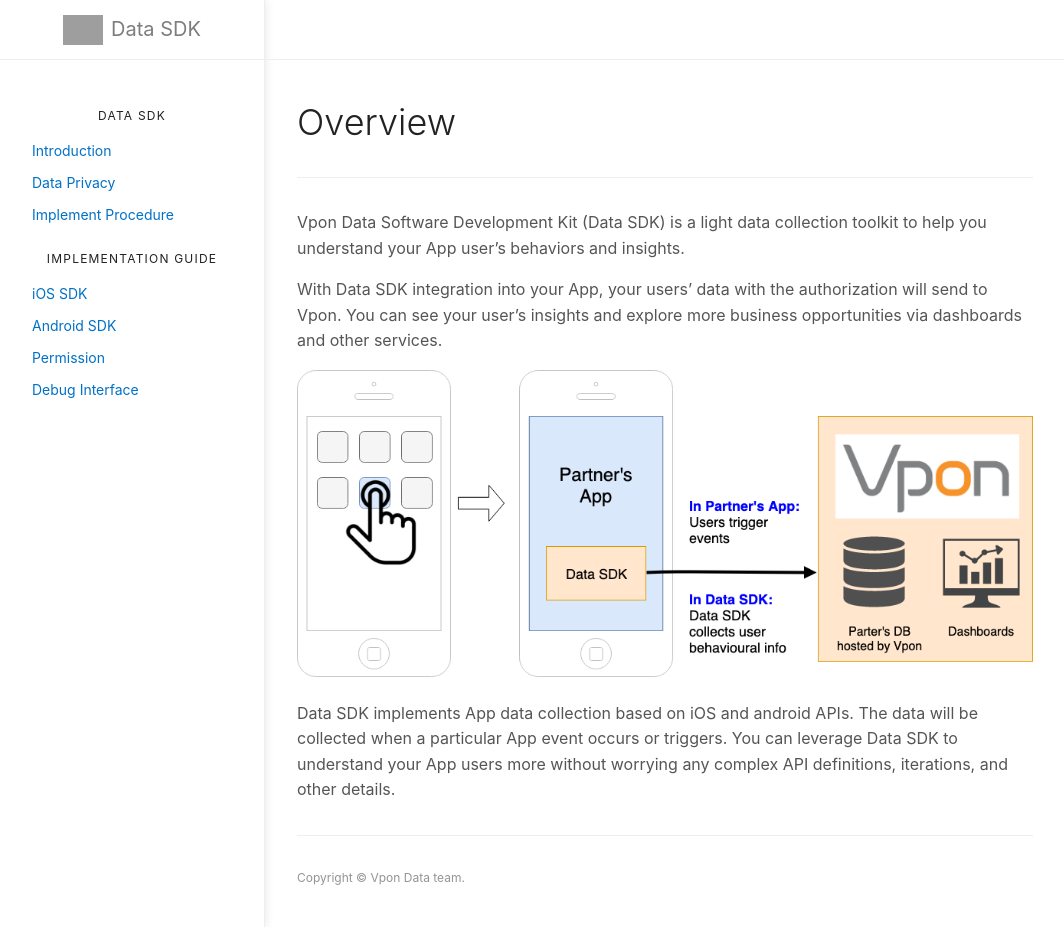
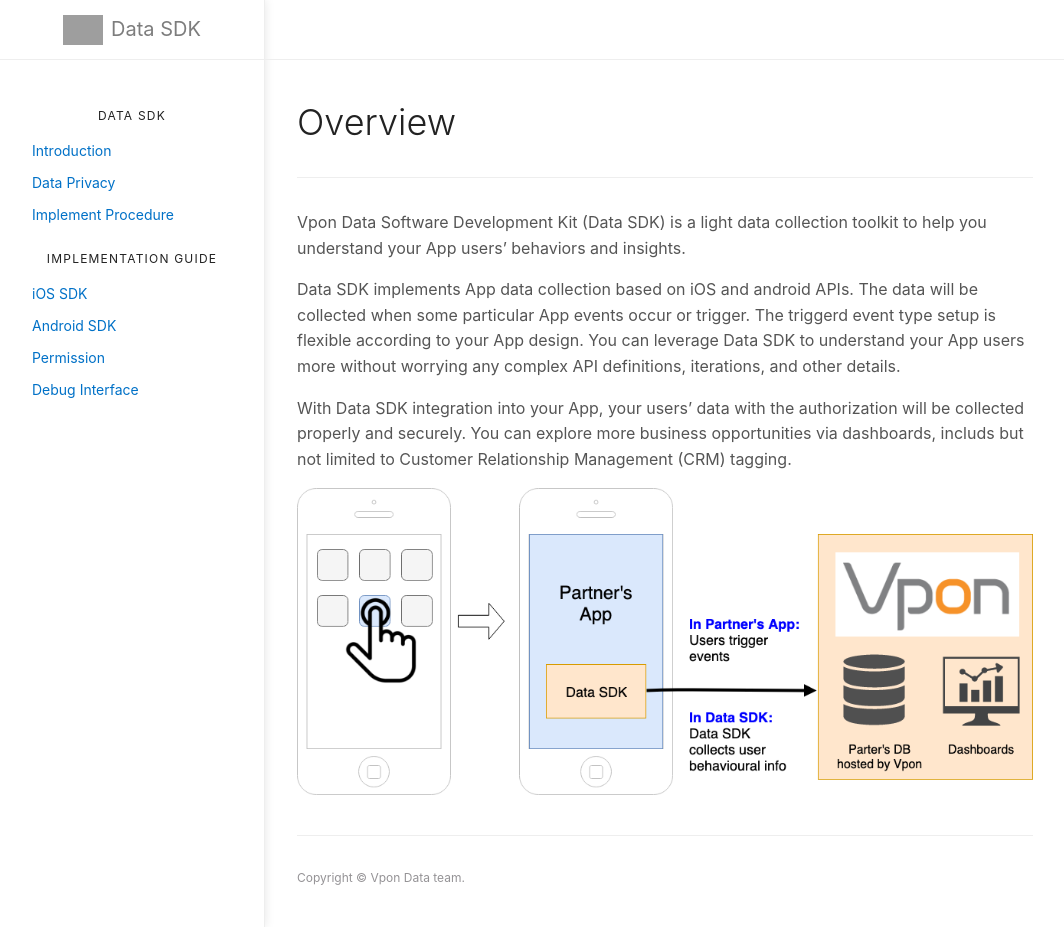
Before and after one commit to vpon-data/data-sdk, a Jekyll site: the page built from index.md, in a window 1280 px wide and 927 px high. Shown: the whole window, without its empty margins (107-1171 px from the left). Built offline with Jekyll 4.4.1, drawn with Linux system fonts in a browser that asks for light colours; grey boxes are pictures that could not be loaded.

Commit message:
Update index.md

```diff
--- a/index.md
+++ b/index.md
@@ -11,10 +11,10 @@
 # Overview
 ---
 
-Vpon Data Software Development Kit (Data SDK) is a light data collection toolkit to help you understand your App user's behaviors and insights.
+Vpon Data Software Development Kit (Data SDK) is a light data collection toolkit to help you understand your App users' behaviors and insights.
 
-With Data SDK integration into your App, your users' data with the authorization will send to Vpon. You can see your user's insights and explore more business opportunities via dashboards and other services.
+Data SDK implements App data collection based on iOS and android APIs. The data will be collected when some particular App events occur or trigger. The triggerd event type setup is flexible according to your App design. You can leverage Data SDK to understand your App users more without worrying any complex API definitions, iterations, and other details.
+
+With Data SDK integration into your App, your users' data with the authorization will be collected properly and securely. You can explore more business opportunities via dashboards, includs but not limited to Customer Relationship Management (CRM) tagging.
 
 ![](/docs/images/introduction.png)
-
-Data SDK implements App data collection based on iOS and android APIs. The data will be collected when a particular App event occurs or triggers. You can leverage Data SDK to understand your App users more without worrying any complex API definitions, iterations, and other details.
```
